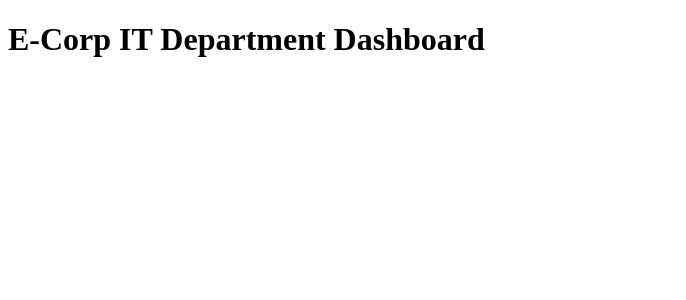
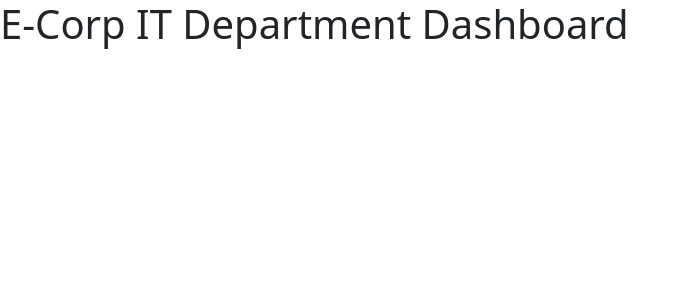
Before and after one commit to Retr01234/django_employee_dashboard, a Django app: template project/templates/index.html in a window 1280 px wide. Shown: the top 300 px of the page, without its empty margins (0-686 px from the left). Run offline with Django 3.2, Linux system fonts and the light colour scheme; the template is opened without the code that fills it, so the values that code supplies are empty.

Commit message:
feature: add bootstrap to html

```diff
--- a/project/templates/index.html
+++ b/project/templates/index.html
@@ -2,12 +2,14 @@
 <html lang="en">
     <head>
         <meta charset="UTF-8">
-        <meta name="viewport" content="width=device-width, initial-scale=1.0">
+        <meta name="viewport" content="width=device-width, initial-scale=1">
         <link rel="icon" type="image/x-icon" href="../media/favicon.ico">
+        <link href="https://cdn.jsdelivr.net/npm/bootstrap@5.3.1/dist/css/bootstrap.min.css" rel="stylesheet" integrity="sha384-4bw+/aepP/YC94hEpVNVgiZdgIC5+VKNBQNGCHeKRQN+PtmoHDEXuppvnDJzQIu9" crossorigin="anonymous">
         <title>CI 4th Project</title>
     </head>
 
     <body>
         <h1>E-Corp IT Department Dashboard</h1>
+        <script src="https://cdn.jsdelivr.net/npm/bootstrap@5.3.1/dist/js/bootstrap.bundle.min.js" integrity="sha384-HwwvtgBNo3bZJJLYd8oVXjrBZt8cqVSpeBNS5n7C8IVInixGAoxmnlMuBnhbgrkm" crossorigin="anonymous"></script>
     </body>
 </html>
```
